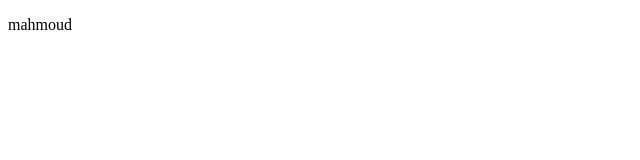
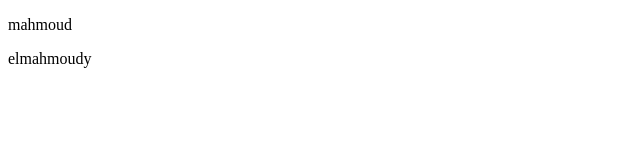
Before and after one commit to Ma7moudHelmi/ITI-OS, a plain HTML site: page index.html in a window 1280 px wide. Shown: the full height of the page, 0-640 px from the left. Drawn offline with Linux system fonts and the light colour scheme.

Commit message:
commit again

```diff
--- a/index.html
+++ b/index.html
@@ -7,5 +7,6 @@
   </head>
   <body>
     <p>mahmoud</p>
+    <p>elmahmoudy</p>
   </body>
 </html>
```
